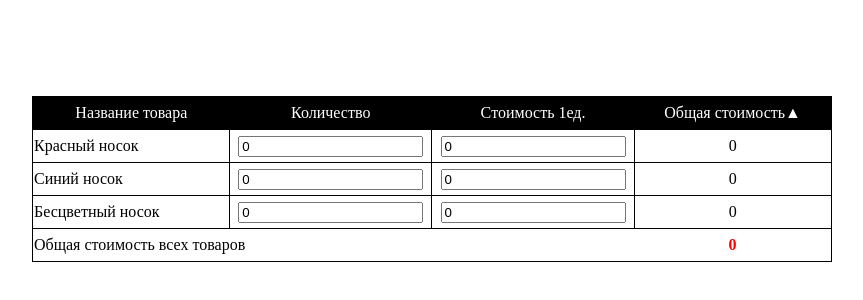
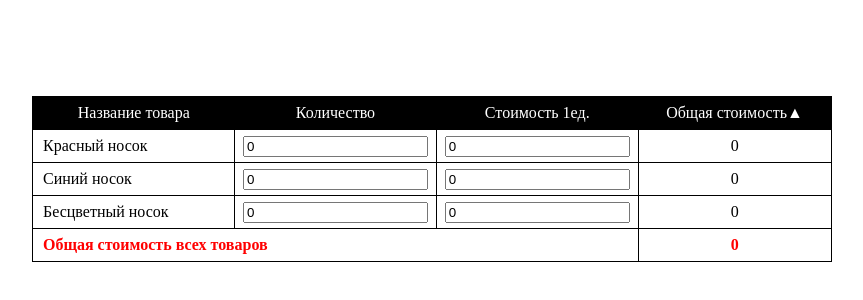
Before and after one commit to MkNice/AngularTest, an Angular app: page / in a window 1280 px wide. Shown: the part 204-504 px from the top of the page, without its empty margins (208-1071 px from the left). Built offline with nearby package versions, Linux system fonts and the light colour scheme.

Commit message:
refactoring code

```diff
--- a/src/app/table/table.component.html
+++ b/src/app/table/table.component.html
@@ -28,10 +28,10 @@
     </tbody>
     <tfoot class="table-foot">
       <tr class="total-foot-row">
-        <td class="table-foot-elem" colspan="3" class="total">
+        <td class="table-foot-elem" colspan="3">
           Общая стоимость всех товаров
         </td>
-        <td class="table-foot-elem">{{ generalCostAllProducts() }}</td>
+        <td class="table-foot-elem">{{ generalCost }}</td>
       </tr>
     </tfoot>
   </table>
--- a/src/app/table/table.component.scss
+++ b/src/app/table/table.component.scss
@@ -22,6 +22,7 @@
         }
       }
     }
+
     .table-body {
       .table-body-elem {
         border: 1px solid #000;
@@ -31,6 +32,7 @@
       }
       .table-body-elem:first-child {
         text-align: left;
+        padding-left: 10px;
       }
       .table-body-elem:hover {
         background-color: #add8e6; //lightblue
@@ -41,13 +43,17 @@
       .table-foot-elem {
         color: #f00;
         font-weight: bold;
+        border: 1px solid #000;
+      }
+      .table-foot-elem:hover {
+        background-color: #add8e6; //lightblue
+      }
+      .table-foot-elem:first-child {
+        padding-left: 10px;
       }
       .table-foot-elem:last-child {
         text-align: center;
       }
-    }
-    .table-foot:hover {
-      background-color: #add8e6; //lightblue
     }
   }
   .table-head-elem,
--- a/src/app/table/table.component.ts
+++ b/src/app/table/table.component.ts
@@ -1,4 +1,4 @@
-import { Component, OnInit, } from '@angular/core';
+import { AfterContentChecked, ChangeDetectorRef, Component, OnInit, } from '@angular/core';
 import { IProducts } from './interfaceProducts';
 
 @Component({
@@ -6,8 +6,9 @@ import { IProducts } from './interfaceProducts';
   templateUrl: './table.component.html',
   styleUrls: ['./table.component.scss']
 })
-export class TableComponent implements OnInit {
+export class TableComponent implements OnInit, AfterContentChecked {
 
+  public generalCost: number = 0;
   public sortByDecrease: boolean = true;
   public products: IProducts[] = [
     {
@@ -38,20 +39,28 @@ export class TableComponent implements OnInit {
       },
     },
   ];
-  constructor() { }
+
+  constructor(private cdr: ChangeDetectorRef) { }
 
   ngOnInit(): void { }
 
-  public generalCostAllProducts = () => { // Need refactoring cause
-    return this.products.reduce( // ! Error: ExpressionChangedAfterItHasBeenCheckedError: Expression has changed after it was checked. Previous value: '0'. Current value: '-1'
-      (acc: number, product: IProducts) => acc += product.general, 0);
+  ngAfterContentChecked(): void {
+    this.generalCostAllProducts();
+    this.cdr.detectChanges();
+  }
+  public generalCostAllProducts = () => {
+    this.products.reduce(
+      (acc: number, product: IProducts) => {
+        acc += product.general;
+        return this.generalCost = acc;
+      }, 0);
   };
 
-  sort() {
+  public sort() {
     if (this.sortByDecrease) {
       this.products.sort((a: IProducts, b: IProducts) => a.general - b.general);
       this.sortByDecrease = false;
-    } else if(!this.sortByDecrease) {
+    } else if (!this.sortByDecrease) {
       this.products.sort((b: IProducts, a: IProducts) => a.general - b.general);
       this.sortByDecrease = true;
     }
```
